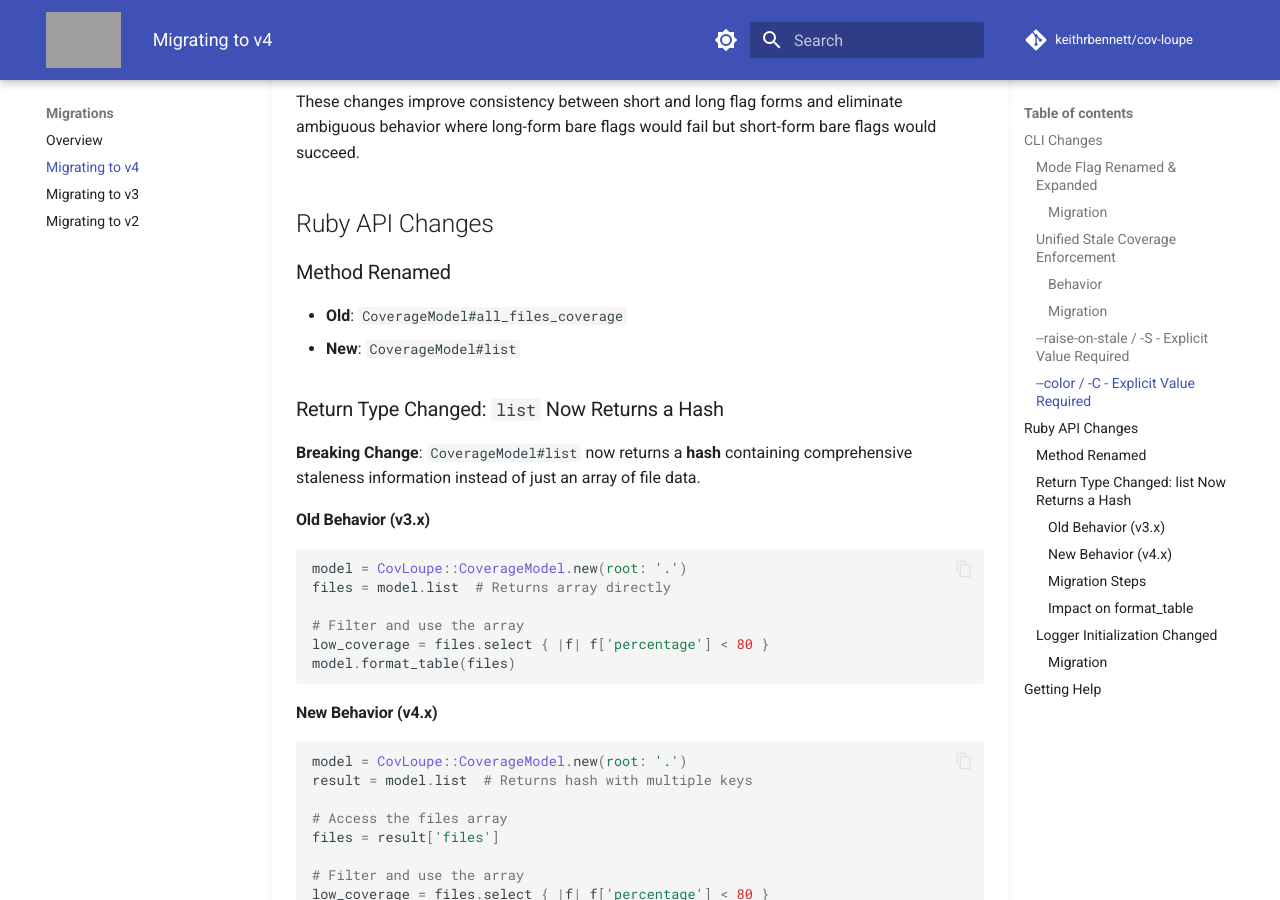
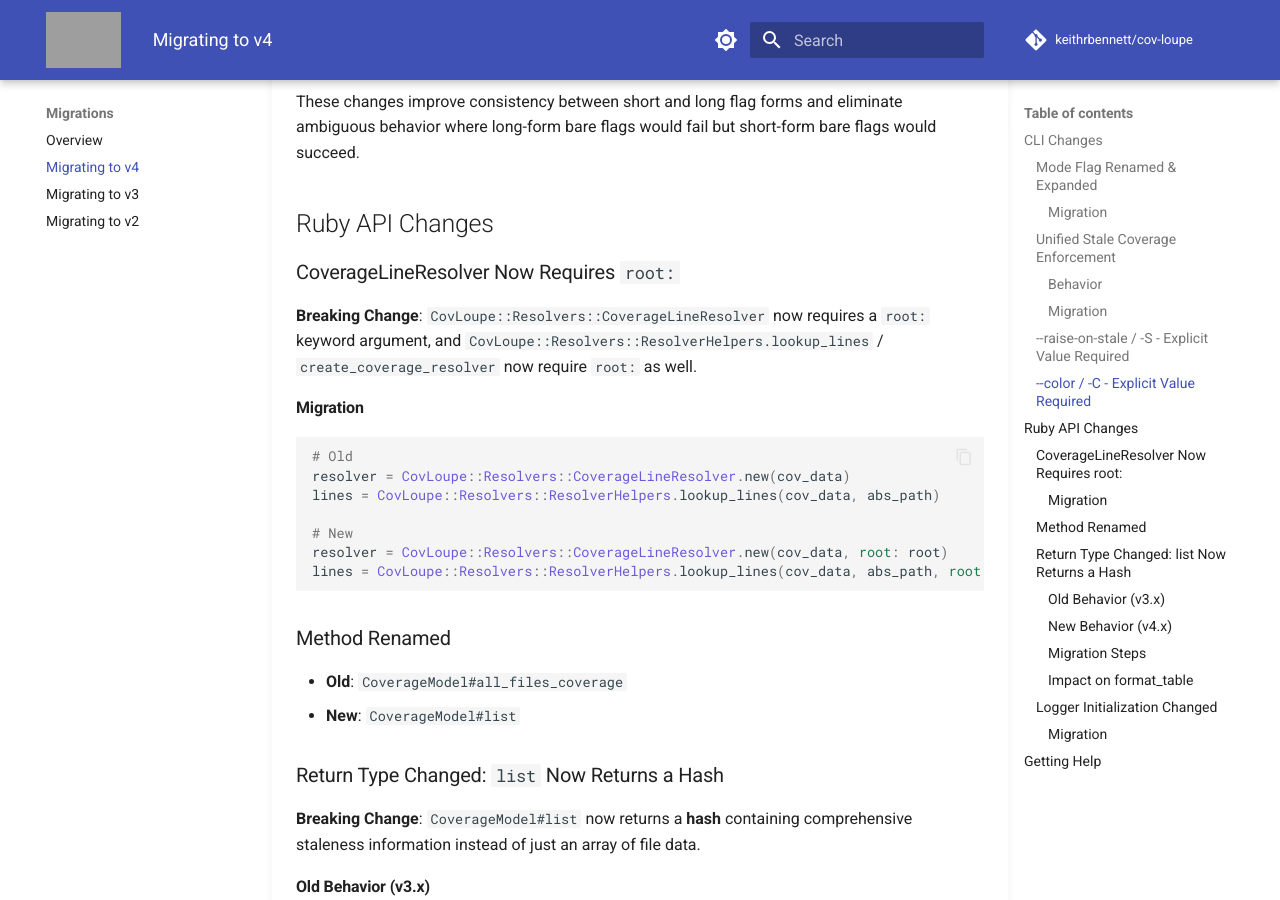
Before and after one commit to keithrbennett/simplecov-mcp, an MkDocs documentation site: the page built from docs/user/migrations/MIGRATING_TO_V4.md, in a window 1280 px wide and 900 px high, scrolled down 1534 px. Built offline with MkDocs 1.6.1 and Material for MkDocs 9.7.7, drawn with Linux system fonts in a browser that asks for light colours; comment, search, counter and statistics services are not loaded; grey boxes are pictures that could not be loaded.

````diff
--- a/docs/user/migrations/MIGRATING_TO_V4.md
+++ b/docs/user/migrations/MIGRATING_TO_V4.md
@@ -46,6 +46,21 @@
 These changes improve consistency between short and long flag forms and eliminate ambiguous behavior where long-form bare flags would fail but short-form bare flags would succeed.
 
 ## Ruby API Changes
+
+### CoverageLineResolver Now Requires `root:`
+
+**Breaking Change**: `CovLoupe::Resolvers::CoverageLineResolver` now requires a `root:` keyword argument, and `CovLoupe::Resolvers::ResolverHelpers.lookup_lines` / `create_coverage_resolver` now require `root:` as well.
+
+#### Migration
+```ruby
+# Old
+resolver = CovLoupe::Resolvers::CoverageLineResolver.new(cov_data)
+lines = CovLoupe::Resolvers::ResolverHelpers.lookup_lines(cov_data, abs_path)
+
+# New
+resolver = CovLoupe::Resolvers::CoverageLineResolver.new(cov_data, root: root)
+lines = CovLoupe::Resolvers::ResolverHelpers.lookup_lines(cov_data, abs_path, root: root)
+```
 
 ### Method Renamed
 
````
Also changed, not shown: RELEASE_NOTES.md (+1 -0 lines), 7 other files.
